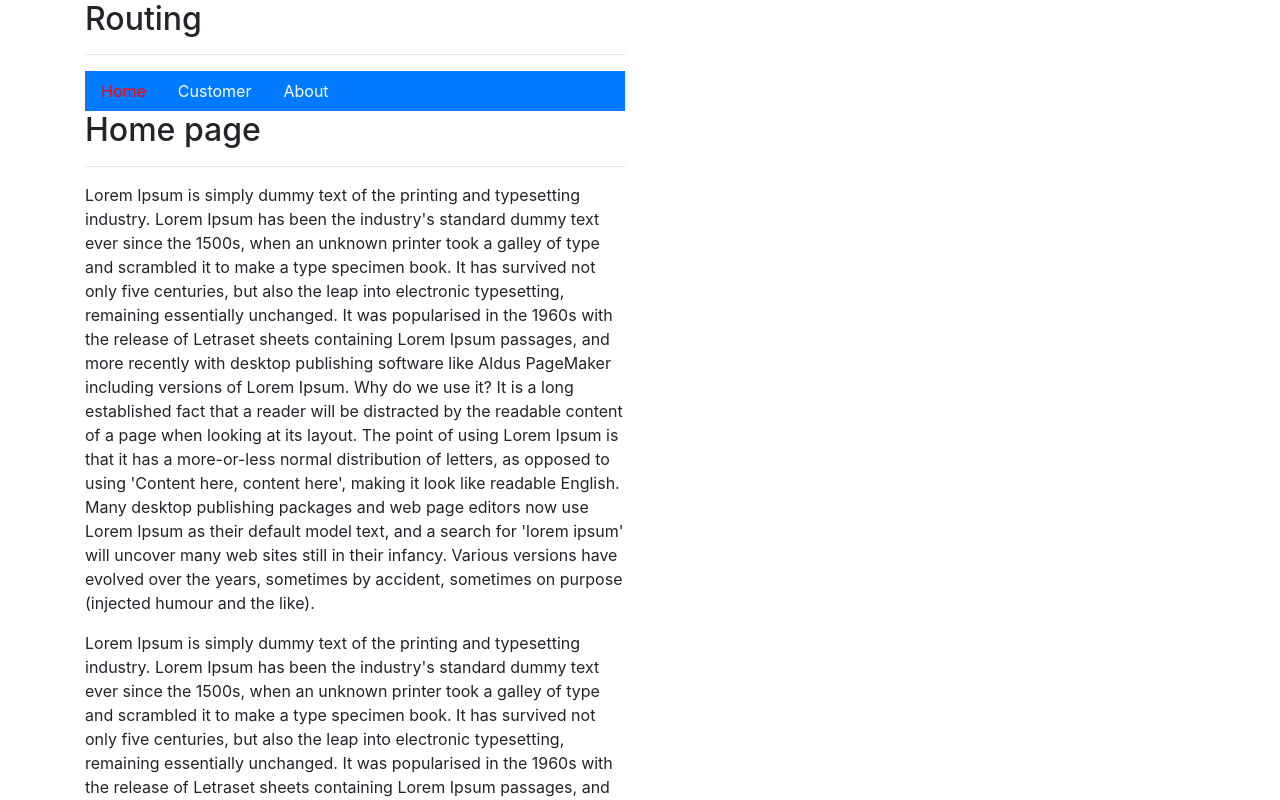
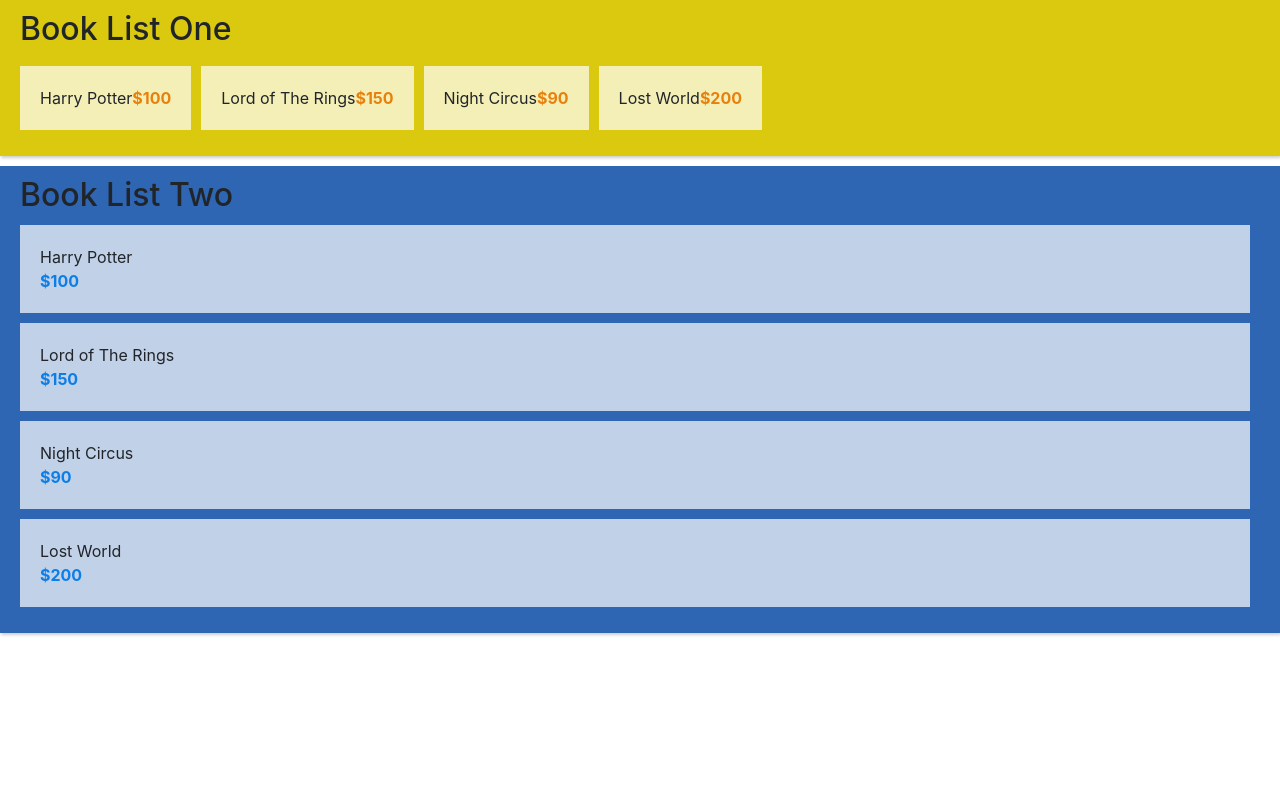
Before and after one commit to jalalkhan1011/vuejs, a Vue app: page / in a window 1280 px wide. Shown: the top 800 px of the page. Built offline with nearby package versions, Linux system fonts and the light colour scheme.

Commit message:
vuees store and computed

```diff
--- a/package.json
+++ b/package.json
@@ -14,7 +14,8 @@
     "popper.js": "^1.16.1",
     "vue": "^2.6.11",
     "vue-resource": "^1.5.1",
-    "vue-router": "^3.4.9"
+    "vue-router": "^3.4.9",
+    "vuex": "^3.6.0"
   },
   "devDependencies": {
     "@vue/cli-plugin-babel": "~4.5.0",
--- a/src/App.vue
+++ b/src/App.vue
@@ -290,24 +290,48 @@
 <!--}-->
 <!--</script>-->
 //daynamic route
+<!--<template>-->
+<!--  <div class="container">-->
+<!--    <div class="row">-->
+<!--      <div class="col-xs-12 col-sm-8 col-sm-offset-2 col-md-6 col-md-offset-3">-->
+<!--        <h2>Routing</h2>-->
+<!--        <hr>-->
+<!--        <compHeader/>-->
+<!--        <router-view></router-view>-->
+<!--      </div>-->
+<!--    </div>-->
+<!--  </div>-->
+<!--</template>-->
+<!--<script>-->
+<!--import compHeader from './Components/Header'-->
+<!--export default {-->
+<!--  components:{-->
+<!--    compHeader-->
+<!--  }-->
+<!--}-->
+<!--</script>-->
+<!--<style></style>-->
+//vueEX
 <template>
-  <div class="container">
-    <div class="row">
-      <div class="col-xs-12 col-sm-8 col-sm-offset-2 col-md-6 col-md-offset-3">
-        <h2>Routing</h2>
-        <hr>
-        <compHeader/>
-        <router-view></router-view>
-      </div>
-    </div>
+  <div id="app">
+    <compBookListOne></compBookListOne>
+    <compBookListTwo></compBookListTwo>
   </div>
 </template>
+
 <script>
-import compHeader from './Components/Header'
+import compBookListOne from './Components/BookListOne'
+import compBookListTwo from './Components/BookListTwo'
 export default {
+// data(){
+//   return{
+//
+//   }
+// },
   components:{
-    compHeader
+  compBookListOne,
+  compBookListTwo
   }
 }
 </script>
-<style></style>
+<!--<style scoped></style>-->
--- /dev/null
+++ b/src/Components/BookListOne.vue
@@ -0,0 +1,42 @@
+<template>
+  <div id="book-list-one">
+    <h2>Book List One</h2>
+    <ul>
+      <li v-for="(b,id) in book" :key="id">
+        <span class="name">{{b.name}}</span>
+        <span class="price">${{b.price}}</span>
+      </li>
+    </ul>
+  </div>
+</template>
+<script>
+export default {
+  computed:{
+    book(){
+     return this.$store.state.books;
+    }
+  }
+}
+</script>
+<style scoped>
+#book-list-one{
+  background: rgb(218, 201, 14);
+  box-shadow: 1px 2px 3px rgba(0,0,0,0.2);
+  margin-bottom: 10px;
+  padding: 10px 20px;
+}
+#book-list-one ul{
+  padding: 0;
+}
+#book-list-one li{
+  display: inline-block;
+  margin-right: 10px;
+  margin-top: 10px;
+  padding: 20px;
+  background: rgba(255,255,255,0.7);
+}
+.price{
+  font-weight: bold;
+  color: #E8800C;
+}
+</style>
--- /dev/null
+++ b/src/Components/BookListTwo.vue
@@ -0,0 +1,45 @@
+<template>
+  <div id="book-list-two">
+    <h2>Book List Two</h2>
+    <ul>
+      <li v-for="(b,id) in book" :key="id">
+        <span class="name">{{b.name}}</span>
+        <span class="price">${{b.price}}</span>
+      </li>
+    </ul>
+  </div>
+</template>
+
+<script>
+export default {
+  computed:{
+    book(){
+      return this.$store.state.books;
+    }
+  }
+}
+</script>
+
+<style scoped>
+#book-list-two{
+  background: rgb(46, 102, 180);
+  box-shadow: 1px 2px 3px rgba(0,0,0,0.2);
+  margin-bottom: 30px;
+  padding: 10px 20px;
+}
+#book-list-two ul{
+  padding: 0;
+  list-style-type: none;
+}
+#book-list-two li{
+  margin-right: 10px;
+  margin-top: 10px;
+  padding: 20px;
+  background: rgba(255,255,255,0.7);
+}
+.price{
+  font-weight: bold;
+  color: rgb(12, 126, 232);
+  display: block;
+}
+</style>
--- a/src/main.js
+++ b/src/main.js
@@ -5,6 +5,7 @@
 // import VueResource from 'vue-resource'
 import VueRouter from 'vue-router'
 import {routes} from './routes'
+import {store} from './store/store'
 
 Vue.use(VueRouter);
 
@@ -14,6 +15,7 @@
 
 const router = new VueRouter({
   routes,
+
   mode:'history',
   scrollBehavior(to,form){
     console.log(form);
@@ -27,5 +29,6 @@
 
 new Vue({
   render: h => h(App),
-  router
+  router,
+  store,
 }).$mount('#app')
--- /dev/null
+++ b/src/store/store.js
@@ -0,0 +1,14 @@
+import Vue from 'vue'
+import Vuex from 'vuex'
+
+Vue.use(Vuex);
+export const store = new Vuex.Store({
+    state:{
+        books: [
+            {name: "Harry Potter", price: 100},
+            {name: "Lord of The Rings", price: 150},
+            {name: "Night Circus", price: 90},
+            {name: "Lost World", price: 200}
+        ]
+    }
+})
```
Also changed, not shown: 1 other file (tests, documents, lock files or other folders).
